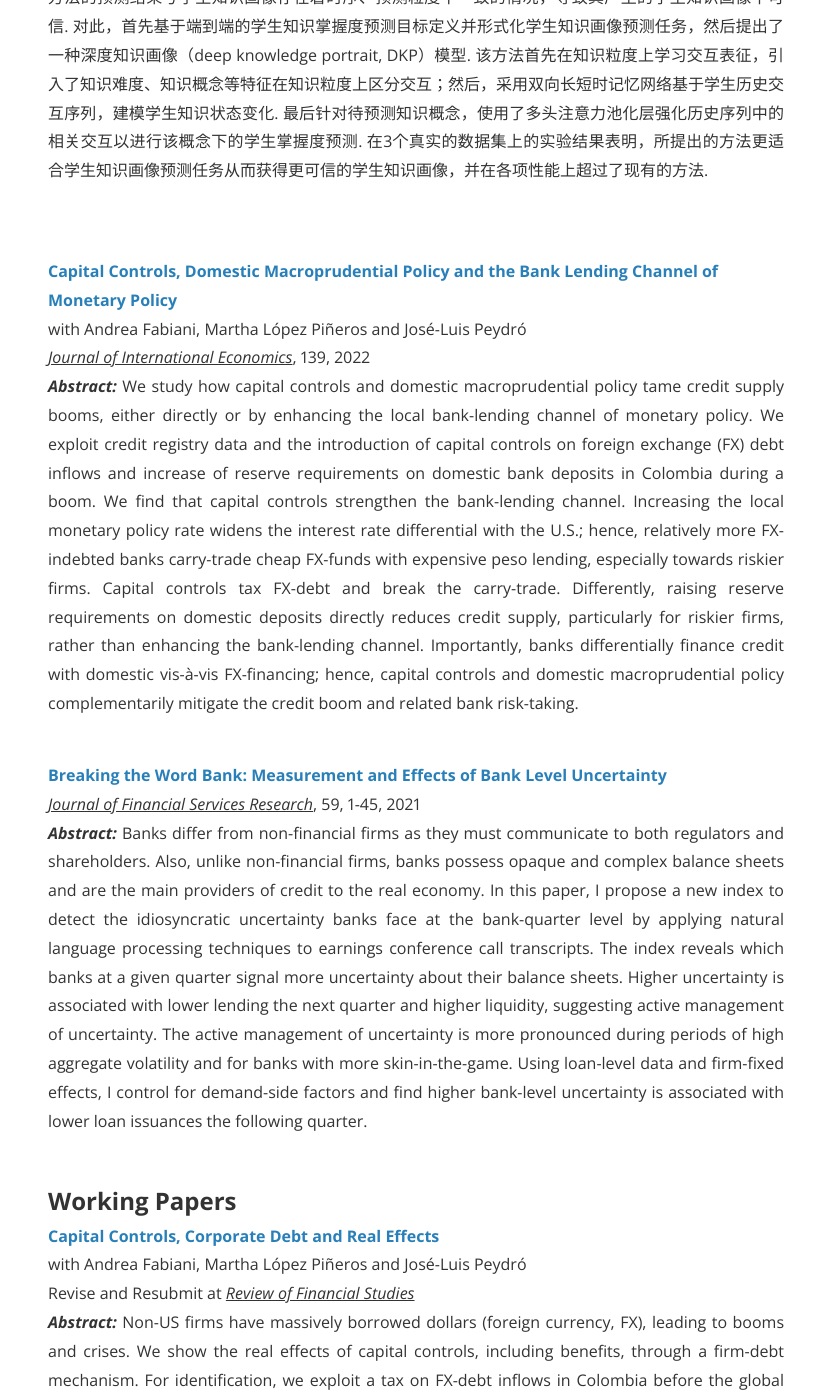
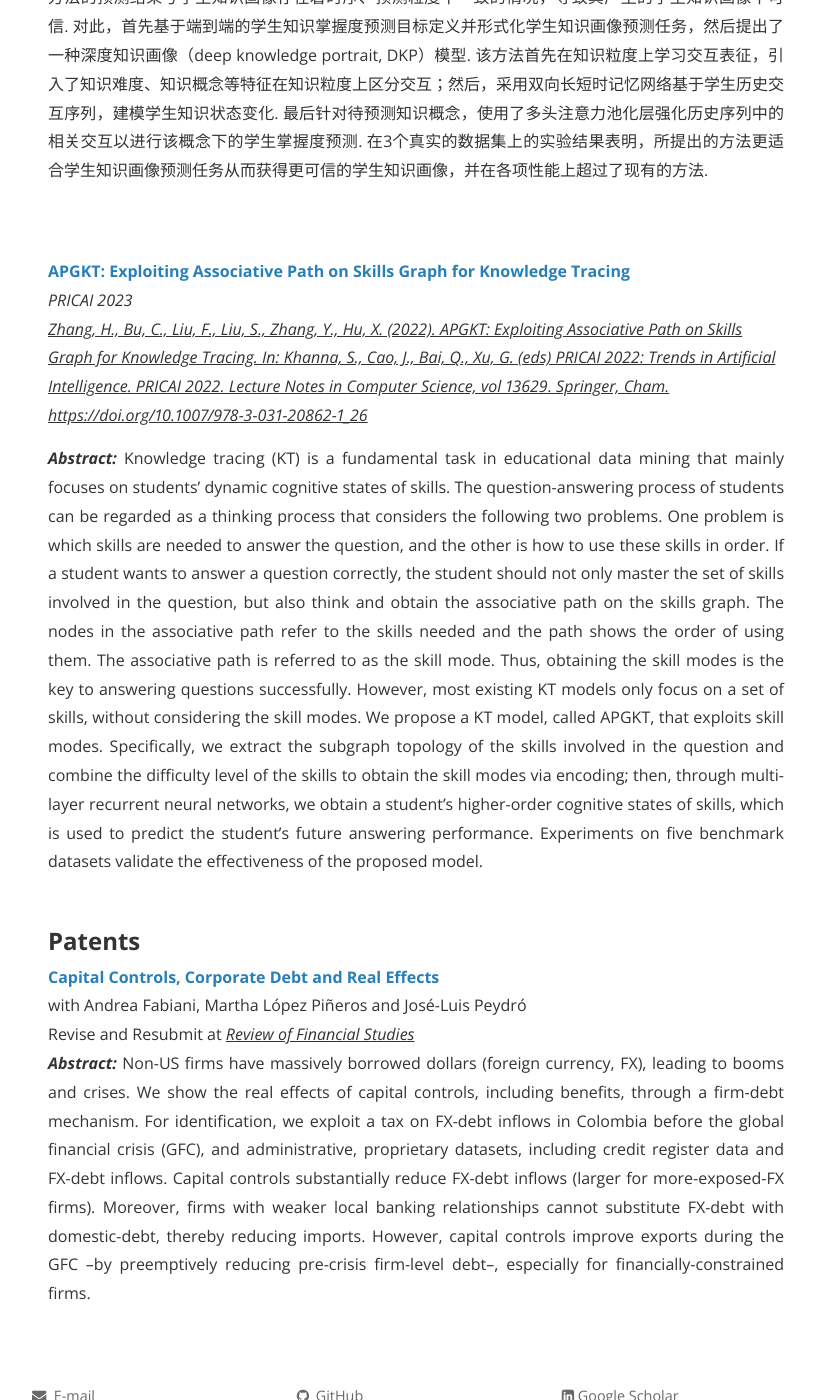
Before and after one commit to sosweetzhang/sosweetzhang.github.io, a Jekyll site: the page built from research.html, in a window 1280 px wide and 1400 px high, scrolled down 499 px. Shown: the whole window, without its empty margins (224-1039 px from the left). Built offline with Jekyll 4.4.1, drawn with Linux system fonts in a browser that asks for light colours; nearby versions of some CDN libraries; comment, search, counter and statistics services are not loaded; a style sheet for code colours, icons or effects is not loaded; some of the changed text lies outside the part shown.

Commit message:
Update research.html

```diff
--- a/research.html
+++ b/research.html
@@ -9,16 +9,9 @@ permalink: /research/
 <strong><a href="https://crad.ict.ac.cn/cn/article/doi/10.7544/issn1000-1239.202330229">可信的端到端深度学生知识画像建模方法</a></strong><p><i>计算机研究与发展 2023</i><br><u><i>王士进, 吴金泽, 张浩天, 沙晶, 黄振亚, 刘淇. 可信的端到端深度学生知识画像建模方法[J]. 计算机研究与发展, 2023, 60(8): 1822-1833. doi: 10.7544/issn1000-1239.202330229</i></u><br>
 <p style="text-align:justify"><b><i>摘要: </i></b>学生知识画像是对学生在不同知识概念掌握程度的全面精准的表示. 通常，智能教育系统中使用知识追踪方法，基于显式的学生交互数据，对学生在某些知识概念的隐式掌握程度进行建模. 然而知识追踪方法的预测结果与学生知识画像存在着时序、预测粒度不一致的情况，导致其产生的学生知识画像不可信. 对此，首先基于端到端的学生知识掌握度预测目标定义并形式化学生知识画像预测任务，然后提出了一种深度知识画像（deep knowledge portrait, DKP）模型. 该方法首先在知识粒度上学习交互表征，引入了知识难度、知识概念等特征在知识粒度上区分交互；然后，采用双向长短时记忆网络基于学生历史交互序列，建模学生知识状态变化. 最后针对待预测知识概念，使用了多头注意力池化层强化历史序列中的相关交互以进行该概念下的学生掌握度预测. 在3个真实的数据集上的实验结果表明，所提出的方法更适合学生知识画像预测任务从而获得更可信的学生知识画像，并在各项性能上超过了现有的方法.</p><br>
 <br>
-<strong><a href="https://www.sciencedirect.com/science/article/abs/pii/S002219962200109X">Capital Controls, Domestic Macroprudential Policy and the Bank Lending Channel of Monetary Policy</a></strong><br>with Andrea Fabiani, Martha L&oacute;pez Pi&ntilde;eros and Jos&eacute;-Luis Peydr&oacute;<br><u><i>Journal of International Economics</i></u>, 139, 2022<br>
-<p style="text-align:justify"><b><i>Abstract: </i></b>We study how capital controls and domestic macroprudential policy tame credit supply booms, either directly or by enhancing the local bank-lending channel of monetary policy. We exploit credit registry data and the introduction of capital controls on foreign exchange (FX) debt inflows and increase of reserve requirements on domestic bank deposits in Colombia during a boom. We find that capital controls strengthen the bank-lending channel. Increasing the local monetary policy rate widens the interest rate differential with the U.S.; hence, relatively more FX-indebted banks carry-trade cheap FX-funds with expensive peso lending, especially towards riskier firms. Capital controls tax FX-debt and break the carry-trade. Differently, raising reserve requirements on domestic deposits directly reduces credit supply, particularly for riskier firms, rather than enhancing the bank-lending channel. Importantly, banks differentially finance credit with domestic vis-à-vis FX-financing; hence, capital controls and domestic macroprudential policy complementarily mitigate the credit boom and related bank risk-taking.</p>
-<br>
-<strong><a href="https://rdcu.be/b53FH">Breaking the Word Bank: Measurement and Effects of Bank Level Uncertainty</a></strong><br><u><i>Journal of Financial Services Research</i></u>, 59, 1-45, 2021<br>
-<p style="text-align:justify"><b><i>Abstract: </i></b>Banks differ from non-financial firms as they must communicate to both regulators and shareholders. Also, unlike non-financial firms, banks possess opaque and complex balance sheets and are the main providers of credit to the real economy. In this paper, I propose a new index to detect the idiosyncratic uncertainty banks face at the bank-quarter level by applying natural language processing techniques to earnings conference call transcripts. The index reveals which banks at a given quarter signal more uncertainty about their balance sheets. Higher uncertainty is associated with lower lending the next quarter and higher liquidity, suggesting active management of uncertainty. The active management of uncertainty is more pronounced during periods of high aggregate volatility and for banks with more skin-in-the-game. Using loan-level data and firm-fixed effects, I control for demand-side factors and find higher bank-level uncertainty is associated with lower loan issuances the following quarter.</p>
-<br>
-<font size="+2"><strong> Working Papers</strong></font><br>
+<strong><a href="https://link.springer.com/chapter/10.1007/978-3-031-20862-1_26">APGKT: Exploiting Associative Path on Skills Graph for Knowledge Tracing</a></strong><p><i>PRICAI 2023</i><br><u><i>Zhang, H., Bu, C., Liu, F., Liu, S., Zhang, Y., Hu, X. (2022). APGKT: Exploiting Associative Path on Skills Graph for Knowledge Tracing. In: Khanna, S., Cao, J., Bai, Q., Xu, G. (eds) PRICAI 2022: Trends in Artificial Intelligence. PRICAI 2022. Lecture Notes in Computer Science, vol 13629. Springer, Cham. https://doi.org/10.1007/978-3-031-20862-1_26</i></u><br>
+<p style="text-align:justify"><b><i>Abstract: </i></b>Knowledge tracing (KT) is a fundamental task in educational data mining that mainly focuses on students’ dynamic cognitive states of skills. The question-answering process of students can be regarded as a thinking process that considers the following two problems. One problem is which skills are needed to answer the question, and the other is how to use these skills in order. If a student wants to answer a question correctly, the student should not only master the set of skills involved in the question, but also think and obtain the associative path on the skills graph. The nodes in the associative path refer to the skills needed and the path shows the order of using them. The associative path is referred to as the skill mode. Thus, obtaining the skill modes is the key to answering questions successfully. However, most existing KT models only focus on a set of skills, without considering the skill modes. We propose a KT model, called APGKT, that exploits skill modes. Specifically, we extract the subgraph topology of the skills involved in the question and combine the difficulty level of the skills to obtain the skill modes via encoding; then, through multi-layer recurrent neural networks, we obtain a student’s higher-order cognitive states of skills, which is used to predict the student’s future answering performance. Experiments on five benchmark datasets validate the effectiveness of the proposed model.</p><br>
+
+<font size="+2"><strong> Patents</strong></font><br>
 <strong><a href="https://www.dropbox.com/s/w82vfneoeyvmhe5/Capital_Controls_Corporate_Debt_Real_Effects.pdf?dl=0"> Capital Controls, Corporate Debt and Real Effects</a></strong><br>with Andrea Fabiani, Martha L&oacute;pez Pi&ntilde;eros and Jos&eacute;-Luis Peydr&oacute;<br>Revise and Resubmit at <u><i>Review of Financial Studies</i></u><br>
 <p style="text-align:justify"><b><i>Abstract: </i></b>Non-US firms have massively borrowed dollars (foreign currency, FX), leading to booms and crises. We show the real effects of capital controls, including benefits, through a firm-debt mechanism. For identification, we exploit a tax on FX-debt inflows in Colombia before the global financial crisis (GFC), and administrative, proprietary datasets, including credit register data and FX-debt inflows. Capital controls substantially reduce FX-debt inflows (larger for more-exposed-FX firms). Moreover, firms with weaker local banking relationships cannot substitute FX-debt with domestic-debt, thereby reducing imports. However, capital controls improve exports during the GFC –by preemptively reducing pre-crisis firm-level debt–, especially for financially-constrained firms.</p><br>
-
-<font size="+2"><strong> Policy Notes</strong></font><br>
-<strong><a href="https://www.federalreserve.gov/econres/notes/feds-notes/measurement-and-effects-of-supply-chain-bottlenecks-using-natural-language-processing-20230206.html"> Measurement and Effects of Supply Chain Bottlenecks Using Natural Language Processing</a></strong><br><u><i>FEDS Notes</i></u>, 2023<br>
-<p style="text-align:justify">This study proposes a novel approach to measuring supply chain bottlenecks by analyzing narratives from the Federal Reserve's Beige Books using machine learning and natural language processing techniques. </p><br>
```
